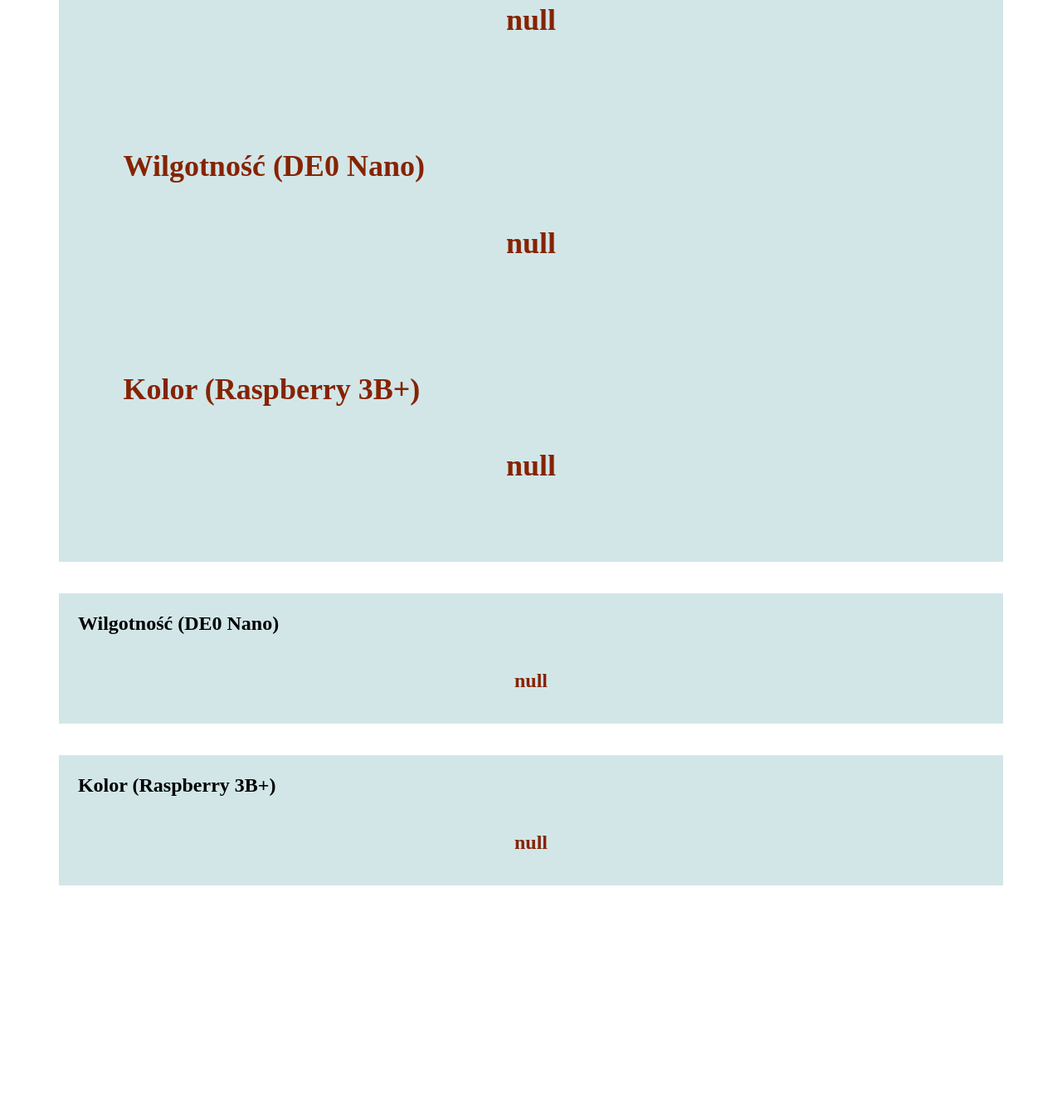
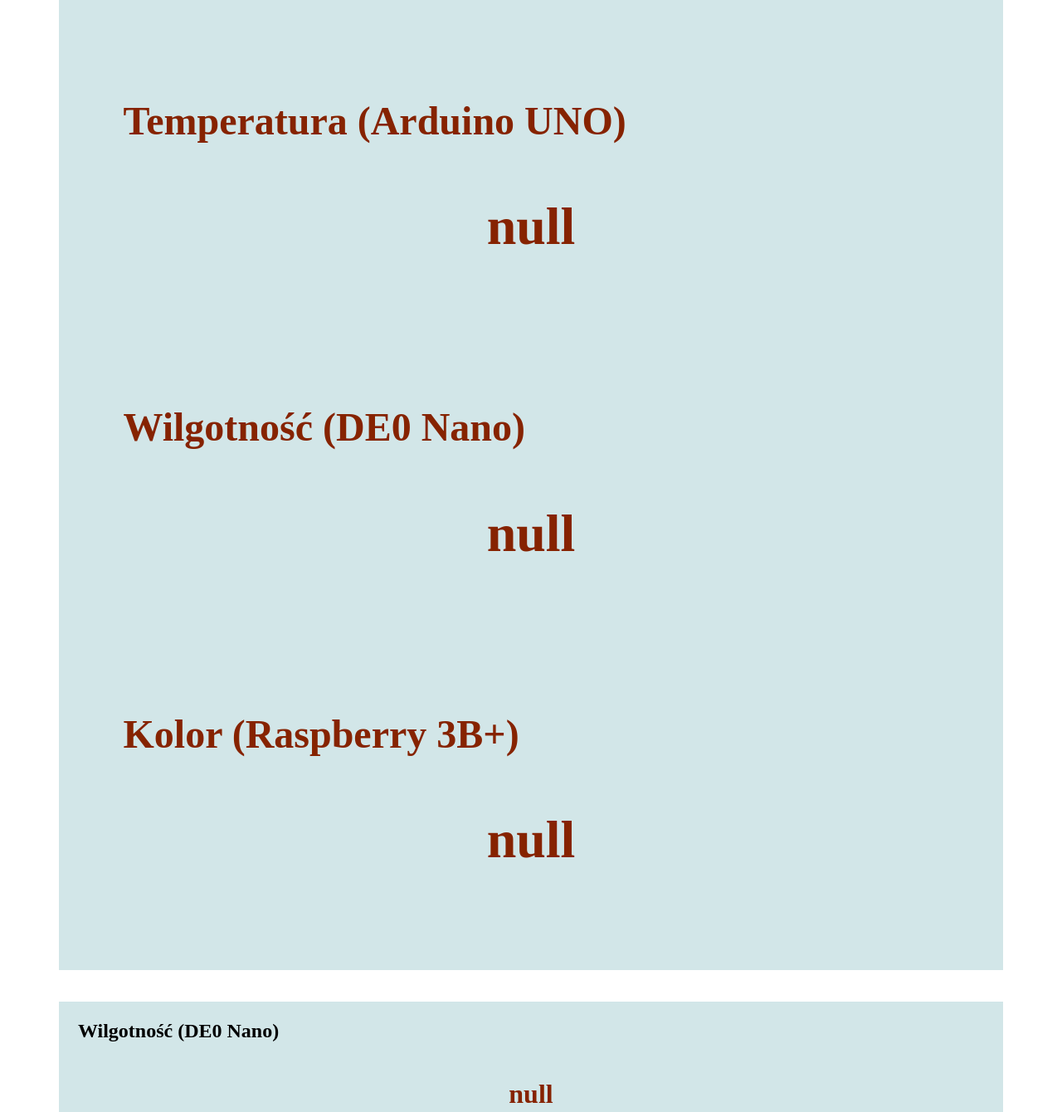
Before and after one commit to s176012/ProjektBadawczy, a plain HTML site: page www/index.html in a window 1280 px wide. Shown: the part 813-2153 px from the top of the page at 83% size. Before the commit the page ends 1888 px from the top, so only its background shows below. Drawn offline with Linux system fonts and the light colour scheme.

Commit message:
Larger text

```diff
--- a/www/index.html
+++ b/www/index.html
@@ -17,21 +17,21 @@
             5%;margin-right: 5%;">
             <h2 style="text-align: left; padding: 2%; ">Temperatura (Arduino
                 UNO)</h2>
-            <h2 id="temp" style="text-align: center; color:#862300">null</h2>
+            <h1 id="temp" style="text-align: center; color:#862300">null</h1>
             <br>
         </div>
         <br>
         <div style="background-color:#D2E6E8; margin-left:
             5%;margin-right: 5%;">
             <h2 style="text-align: left; padding: 2%;">Wilgotność (DE0 Nano)</h2>
-            <h2 id="hum" style="text-align: center;color:#862300">null</h2>
+            <h1 id="hum" style="text-align: center;color:#862300">null</h1>
             <br>
         </div>
         <br>
         <div style="background-color:#D2E6E8; margin-left:
             5%;margin-right: 5%;">
             <h2 style="text-align: left; padding: 2%;">Kolor (Raspberry 3B+)</h2>
-            <h2 id="col" style="text-align: center; color:#862300">null</h2>
+            <h1 id="col" style="text-align: center; color:#862300">null</h1>
             <br>
         </div>
         <script>
```
